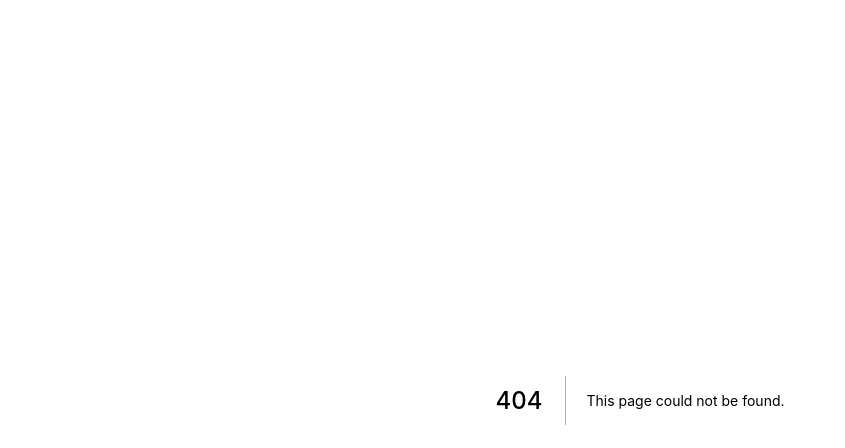
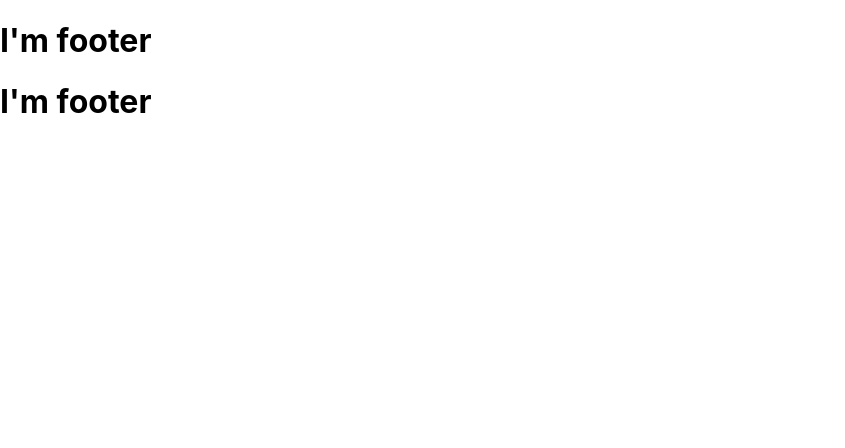
Before and after one commit to MartinaT85/learn-next, a Next.js app: page /componets/footer in a window 1280 px wide. Before the commit this address had no page. Shown: the top 448 px of the page, without its empty margins (0-845 px from the left). Built offline with nearby package versions, Linux system fonts and the light colour scheme.

Commit message:
initial commit

```diff
--- a/pages/_app.js
+++ b/pages/_app.js
@@ -1,7 +1,13 @@
-import '../styles/globals.css'
+import "../styles/globals.css";
+import Footer from "./componets/footer";
 
 function MyApp({ Component, pageProps }) {
-  return <Component {...pageProps} />
+  return (
+    <>
+      <Component {...pageProps} />
+      <Footer />
+    </>
+  );
 }
 
-export default MyApp
+export default MyApp;
--- /dev/null
+++ b/pages/componets/footer.js
@@ -0,0 +1,5 @@
+const Footer = () => {
+  return <h1>I'm footer</h1>;
+};
+
+export default Footer;
--- /dev/null
+++ b/pages/hello.js
@@ -0,0 +1,5 @@
+const Hello = () => {
+  return <h1>Hello</h1>;
+};
+
+export default Hello;
```
Also changed, not shown: 1 other file (tests, documents, lock files or other folders).
